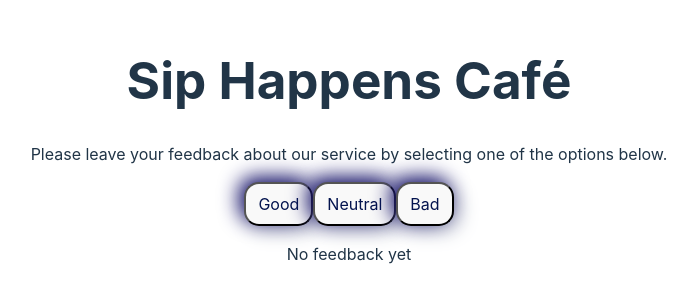
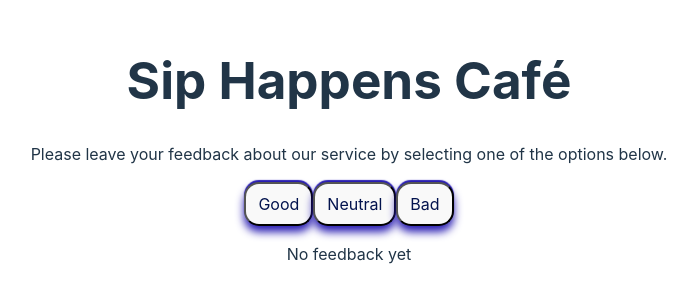
Before and after one commit to Masenko2604/goit-react-hw-02, a React (Vite) app: page / in a window 1280 px wide. Shown: the part 250-552 px from the top of the page, without its empty margins (291-988 px from the left). Built offline with nearby package versions, Linux system fonts and the light colour scheme.

Commit message:
Update index.css

```diff
--- a/src/index.css
+++ b/src/index.css
@@ -48,6 +48,8 @@ button {
   border-radius: 15px;
   background-color: #99b7e6;
 
+  box-shadow: 0 6px 8px #291db2, 0 -2px 1px #291db2;
+
 }
 
 
```
